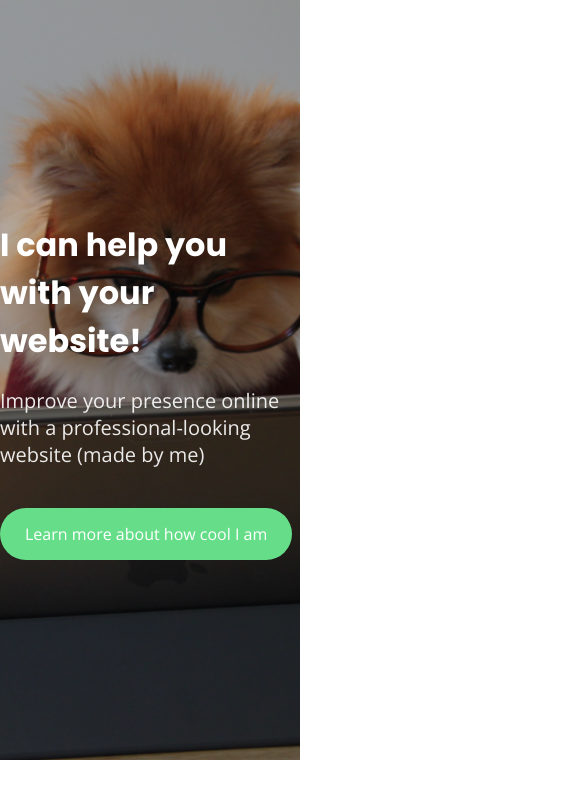
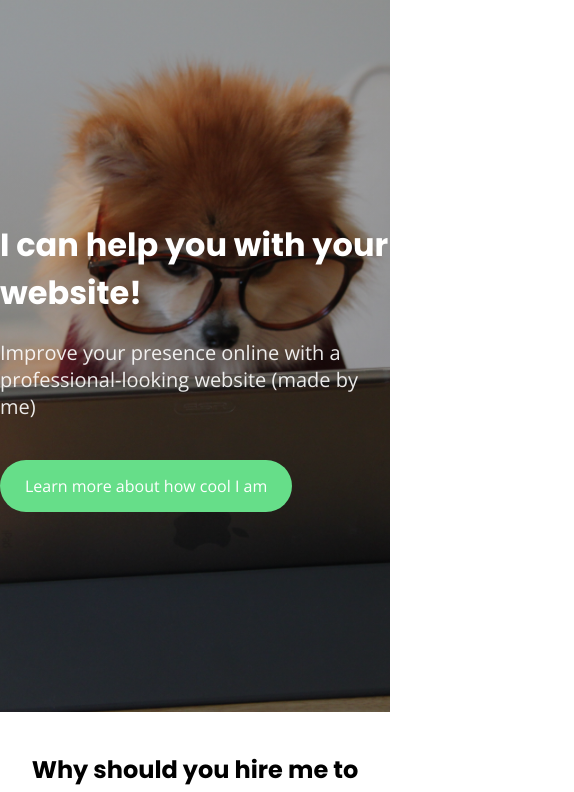
Before and after one commit to elpepebenitez/landing, a plain HTML site: page index.html in a window 390 px wide. Shown: the top 792 px of the page, 574 px wide, since content can reach past the window. Drawn offline with nearby package versions, Linux system fonts and the light colour scheme.

Commit message:
Responsiveness third time is probably not the charm

```diff
--- a/css/style.css
+++ b/css/style.css
@@ -35,36 +35,36 @@ a {
 @media (max-width: 960px) {
   /* For a screen < 960px, this CSS will be read */
   .container {
-    width: 700px;
+    width: 100%;
   }
   .banner {
-    width: 700px;
+    width: 100%;
   }
   .footer {
-    width: 700px;
+    width: 100%;
   }
 }
 @media (max-width: 720px) {
   /* For a screen < 720px, this CSS will be read */
   .container {
-    width: 500px;
+    width: 100%;
   }
   .banner {
-    width: 500px;
+    width: 100%;
   }
   .footer {
-    width: 500px;
+    width: 100%;
   }
 }
 @media (max-width: 540px) {
   /* For a screen < 540px, this CSS will be read */
   .container {
-    width: 300px;
+    width: 100%;
   }
   .banner {
-    width: 300px;
+    width: 100%;
   }
   .footer {
-    width: 300px;
+    width: 100%;
   }
 }
```
